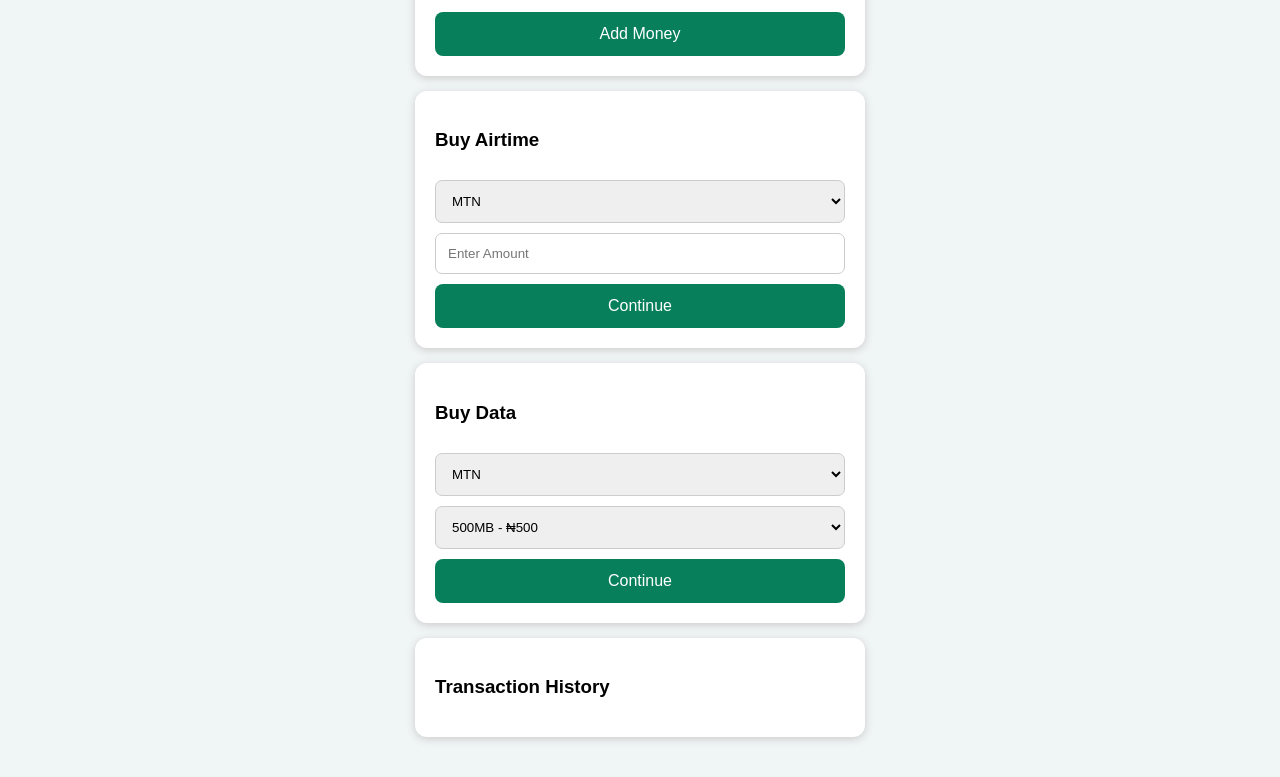
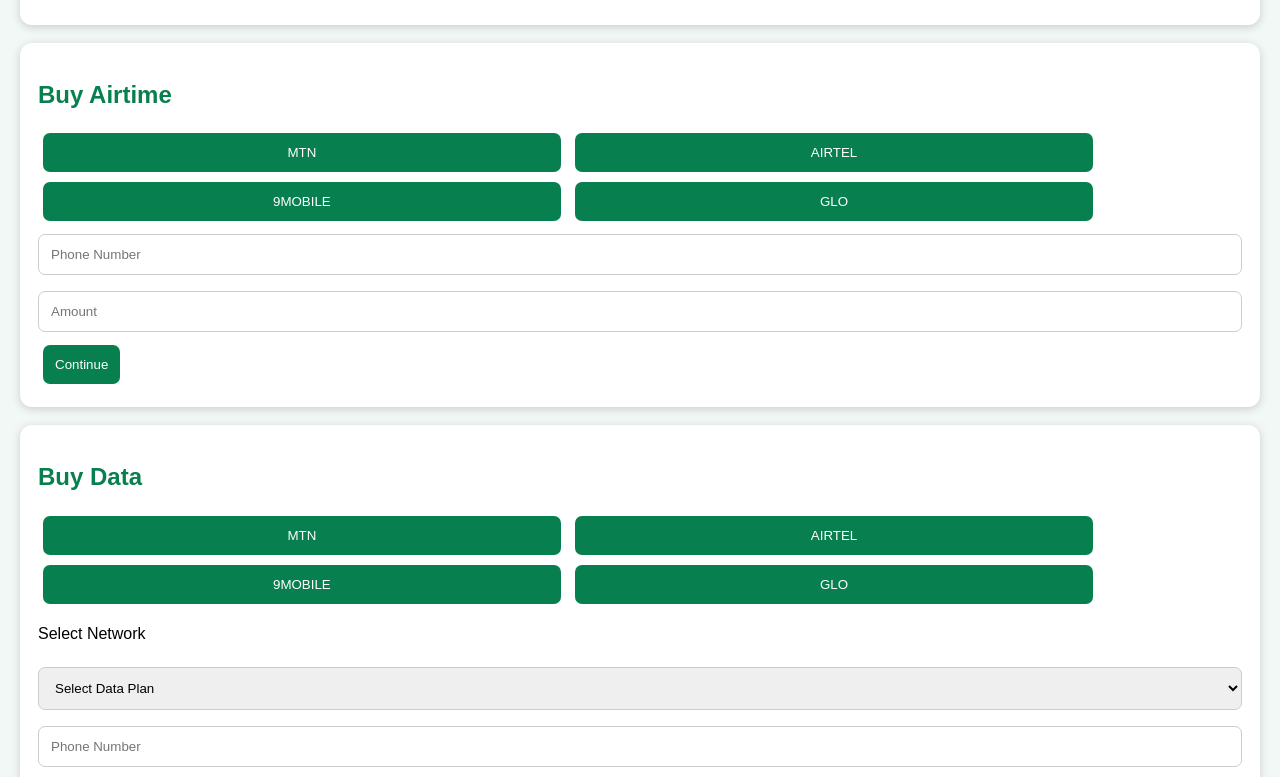
Before and after one commit to salihuakadir-ui/product-management, a plain HTML site: page index.html in a window 1280 px wide. Shown: the part 335-1112 px from the top of the page. Drawn offline with Linux system fonts and the light colour scheme.

Commit message:
Update index.html

```diff
--- a/index.html
+++ b/index.html
@@ -8,61 +8,53 @@
 <style>
 body {
   font-family: Arial, sans-serif;
-  background: #f0f5f5;
+  background: #f1f8f5;
   margin: 0;
   padding: 20px;
 }
-
-.container {
-  max-width: 450px;
-  margin: auto;
-}
-
 header {
-  background: #087f5b;
+  background: #087f4f;
   color: white;
-  padding: 20px;
+  padding: 22px;
   text-align: center;
   border-radius: 12px;
 }
-
+h2 { color: #087f4f; }
 .card {
   background: white;
-  padding: 20px;
-  margin-top: 15px;
+  padding: 18px;
+  margin-top: 18px;
   border-radius: 12px;
   box-shadow: 0 2px 8px #ccc;
 }
-
 button {
-  background: #087f5b;
+  background: #087f4f;
   color: white;
   border: none;
-  padding: 13px;
-  width: 100%;
-  border-radius: 8px;
-  margin-top: 10px;
-  font-size: 16px;
+  padding: 12px;
+  border-radius: 7px;
+  margin: 5px;
+  cursor: pointer;
 }
-
-button:active {
-  background: #055c42;
-}
-
 input, select {
   width: 100%;
   padding: 12px;
-  margin-top: 10px;
+  margin: 8px 0;
   box-sizing: border-box;
   border: 1px solid #ccc;
   border-radius: 7px;
+}
+.networks button {
+  width: 43%;
+}
+#message {
+  color: #087f4f;
+  font-weight: bold;
 }
 </style>
 </head>
 
 <body>
-
-<div class="container">
 
 <header>
 <h1>SalsadData</h1>
@@ -72,85 +64,141 @@ input, select {
 <div class="card">
 <h2>My Wallet</h2>
 <h1 id="balance">₦0.00</h1>
-<button onclick="addMoney()">Add Money</button>
 </div>
 
 <div class="card">
-<h3>Buy Airtime</h3>
-<select id="airtimeNetwork">
-<option>MTN</option>
-<option>Airtel</option>
-<option>Glo</option>
-<option>9mobile</option>
-</select>
-<input type="number" id="airtimeAmount" placeholder="Enter Amount">
+<h2>Buy Airtime</h2>
+<div class="networks">
+<button onclick="selectNetwork('MTN','airtime')">MTN</button>
+<button onclick="selectNetwork('AIRTEL','airtime')">AIRTEL</button>
+<button onclick="selectNetwork('9MOBILE','airtime')">9MOBILE</button>
+<button onclick="selectNetwork('GLO','airtime')">GLO</button>
+</div>
+<input id="airPhone" type="tel" placeholder="Phone Number">
+<input id="airAmount" type="number" placeholder="Amount">
 <button onclick="buyAirtime()">Continue</button>
 </div>
 
 <div class="card">
-<h3>Buy Data</h3>
-<select id="dataNetwork">
-<option>MTN</option>
-<option>Airtel</option>
-<option>Glo</option>
-<option>9mobile</option>
+<h2>Buy Data</h2>
+
+<div class="networks">
+<button onclick="selectNetwork('MTN','data')">MTN</button>
+<button onclick="selectNetwork('AIRTEL','data')">AIRTEL</button>
+<button onclick="selectNetwork('9MOBILE','data')">9MOBILE</button>
+<button onclick="selectNetwork('GLO','data')">GLO</button>
+</div>
+
+<p id="selectedNetwork">Select Network</p>
+
+<select id="dataAmount">
+<option value="">Select Data Plan</option>
+<option value="100">₦100</option>
+<option value="200">₦200</option>
+<option value="300">₦300</option>
+<option value="500">₦500</option>
+<option value="1000">₦1,000</option>
+<option value="2000">₦2,000</option>
+<option value="5000">₦5,000</option>
 </select>
-<select id="dataPlan">
-<option value="500">500MB - ₦500</option>
-<option value="1000">1GB - ₦1000</option>
-<option value="2000">2GB - ₦2000</option>
-</select>
+
+<input id="dataPhone" type="tel" placeholder="Phone Number">
+
 <button onclick="buyData()">Continue</button>
 </div>
 
 <div class="card">
-<h3>Transaction History</h3>
-<ul id="history"></ul>
+<h2>Transaction History</h2>
+<ul id="history">
+<li>No transactions yet</li>
+</ul>
 </div>
 
-</div>
+<p id="message"></p>
 
 <script>
 let balance = 0;
+let network = "";
+
+function selectNetwork(name, type) {
+  network = name;
+
+  if(type === "data") {
+    document.getElementById("selectedNetwork").innerText =
+    "Selected Network: " + name;
+  } else {
+    alert(name + " selected for Airtime");
+  }
+}
 
 function updateBalance() {
   document.getElementById("balance").innerText =
   "₦" + balance.toFixed(2);
 }
 
-function addMoney() {
- let amount = Number(prompt("Enter amount to add:"));
- if(amount > 0) {
- balance += amount;
- updateBalance();
- alert("Money added successfully!");
- }
+function addHistory(text) {
+  let history = document.getElementById("history");
+
+  if(history.innerHTML.includes("No transactions yet")) {
+    history.innerHTML = "";
   }
 
-function buyAirtime() {
- let amount = Number(document.getElementById("airtimeAmount").value);
- let network = document.getElementById("airtimeNetwork").value;
+  let item = document.createElement("li");
+  item.innerText = text;
+  history.prepend(item);
+}
 
- if(amount <= 0) {
- alert("Please enter a valid amount");
+function buyData() {
+  let amount = Number(document.getElementById("dataAmount").value);
+  let phone = document.getElementById("dataPhone").value;
+
+  if(!network) {
+    alert("Please select a network");
     return;
   }
 
- if(amount > balance) {
- alert("Insufficient wallet balance");
+  if(!amount || !phone || phone.length < 10) {
+    alert("Please enter a valid phone number and data plan");
+    return;
+  }
+
+  if(balance < amount) {
+    alert("Insufficient wallet balance. Please fund your wallet.");
     return;
   }
 
   balance -= amount;
   updateBalance();
- addHistory(network + " Airtime - ₦" + amount);
- alert("Transaction Successful!");
+
+  addHistory("Data: " + network + " - ₦" + amount +
+  " - " + phone);
+
+  alert("Demo transaction successful!");
 }
 
-function buyData() {
- let amount = Number(document.getElementById("dataPlan").value);
- let network = document.getElementById("dataNetwork").value;
+function buyAirtime() {
+  let phone = document.getElementById("airPhone").value;
+  let amount = Number(document.getElementById("airAmount").value);
 
- if(amount > balance) {
- alert("Insufficient wallet balance");
- return
+  if(!network || !phone || phone.length < 10 || !amount) {
+    alert("Please select network and enter valid details");
+    return;
+  }
+
+  if(balance < amount) {
+    alert("Insufficient wallet balance. Please fund your wallet.");
+    return;
+  }
+
+  balance -= amount;
+  updateBalance();
+
+  addHistory("Airtime: " + network + " - ₦" +
+  amount + " - " + phone);
+
+  alert("Demo transaction successful!");
+}
+</script>
+
+</body>
+</html>
```
Lines whose indentation alone changed are shown as unchanged.
